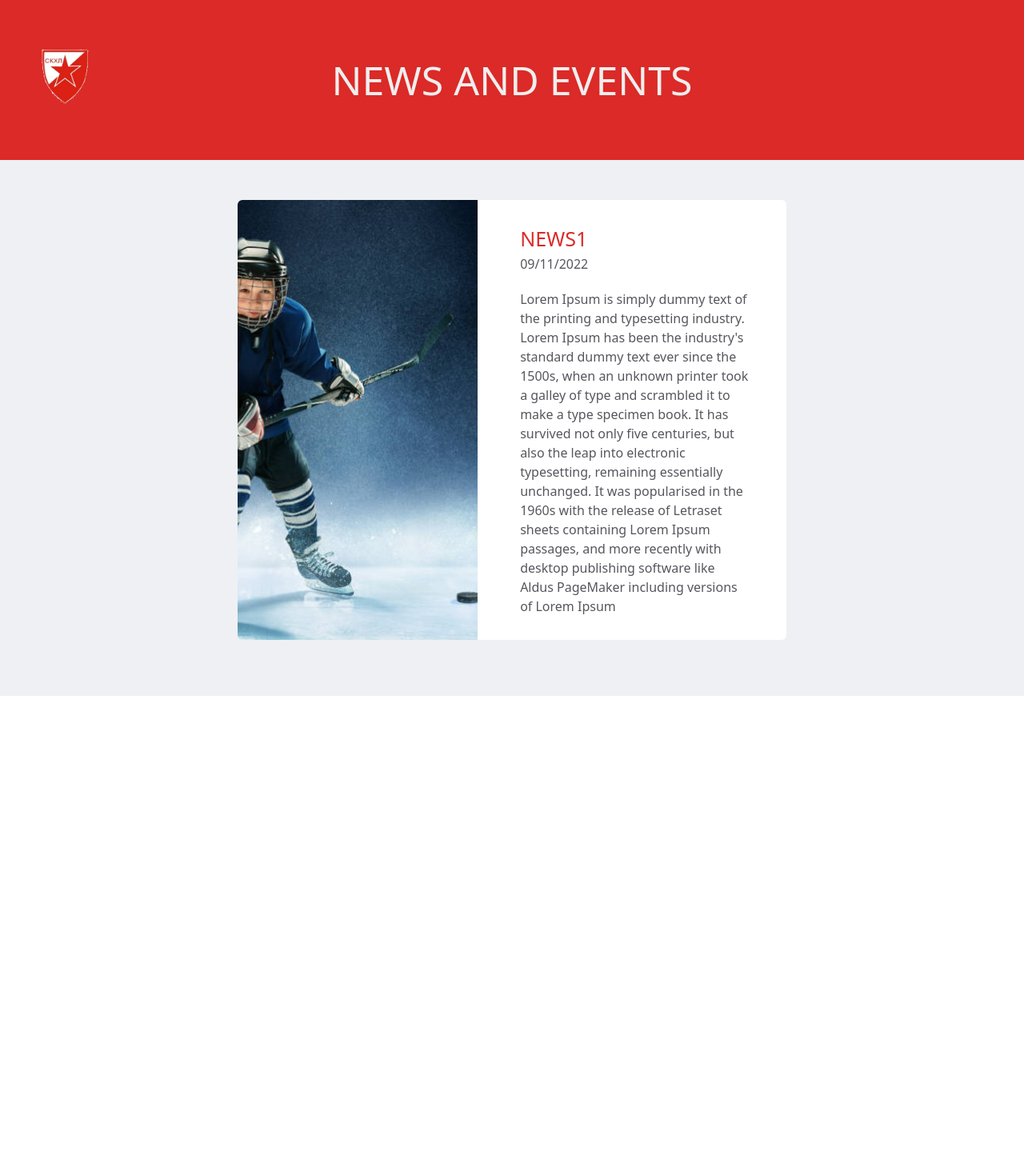
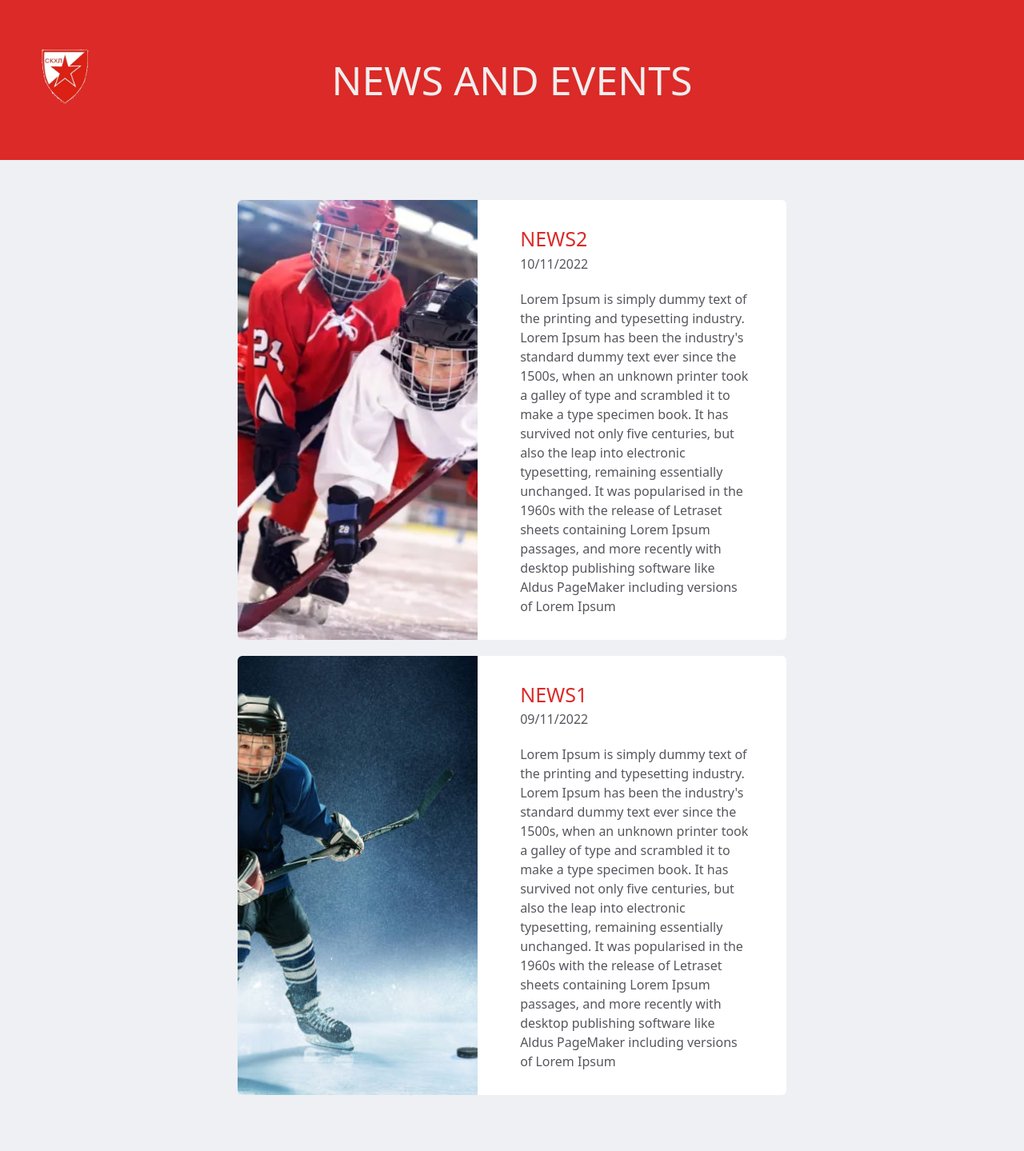
Before and after one commit to evnayd/Hockey, a Jekyll site: the page built from news.md, in a window 1280 px wide. Shown: the whole page at 80% size. Built offline with Jekyll 4.4.1, drawn with Linux system fonts in a browser that asks for light colours; before the commit the page ends 900 px from its top, so only the background shows below that.

Commit message:
Update from Forestry.io Crvena Zvezda updated news.md

```diff
--- a/news.md
+++ b/news.md
@@ -1,6 +1,17 @@
 ---
 layout: news
 news:
+- title: News2
+  image: "/uploads/kids-hockey.webp"
+  text: Lorem Ipsum is simply dummy text of the printing and typesetting industry.
+    Lorem Ipsum has been the industry's standard dummy text ever since the 1500s,
+    when an unknown printer took a galley of type and scrambled it to make a type
+    specimen book. It has survived not only five centuries, but also the leap into
+    electronic typesetting, remaining essentially unchanged. It was popularised in
+    the 1960s with the release of Letraset sheets containing Lorem Ipsum passages,
+    and more recently with desktop publishing software like Aldus PageMaker including
+    versions of Lorem Ipsum
+  date: 2022-11-10 08:45:06 +0000
 - title: News1
   image: "/uploads/istockphoto-1074231360-612x612.jpeg"
   text: Lorem Ipsum is simply dummy text of the printing and typesetting industry.
```
